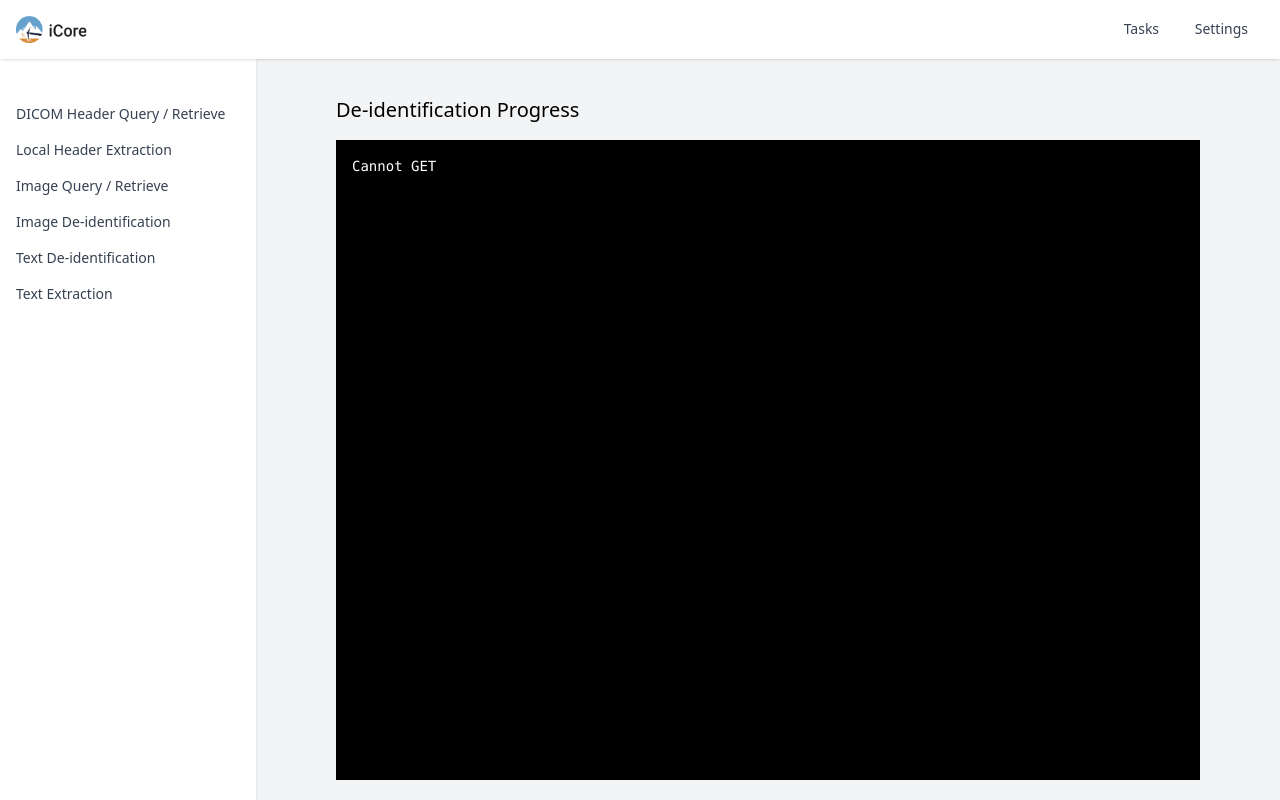
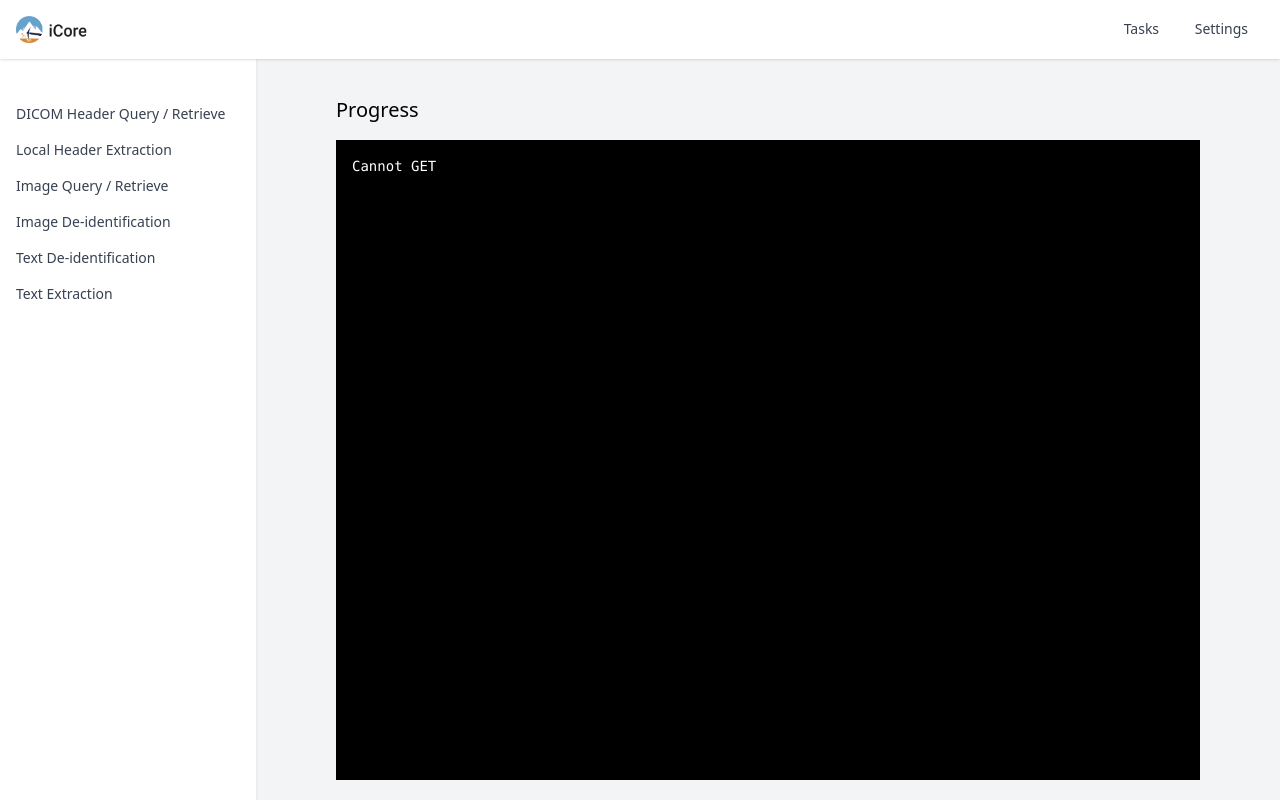
Before and after one commit to stjude/icore-image, a Django app: page /task_progress/ in a window 1280 px wide. Run offline with Django 4.2, Linux system fonts and the light colour scheme; data that the repository does not hold is empty; some libraries are stand-ins or nearby versions.

Commit message:
Update progress page name

```diff
--- a/deid/templates/task_progress.html
+++ b/deid/templates/task_progress.html
@@ -1,10 +1,10 @@
 {% extends 'base.html' %}
 
-{% block title %}De-identification Progress{% endblock %}
+{% block title %}Progress{% endblock %}
 
 {% block content %}
 <div class="px-4">
-    <h1 class="text-xl flex-1">De-identification Progress</h1>
+    <h1 class="text-xl flex-1">Progress</h1>
     <div id="errorPopup" class="hidden fixed inset-0 bg-gray-600 bg-opacity-50 overflow-y-auto h-full w-full">
         <div class="relative top-20 mx-auto p-5 border w-96 shadow-lg rounded-md bg-white">
             <div class="mt-3 text-center">
```
